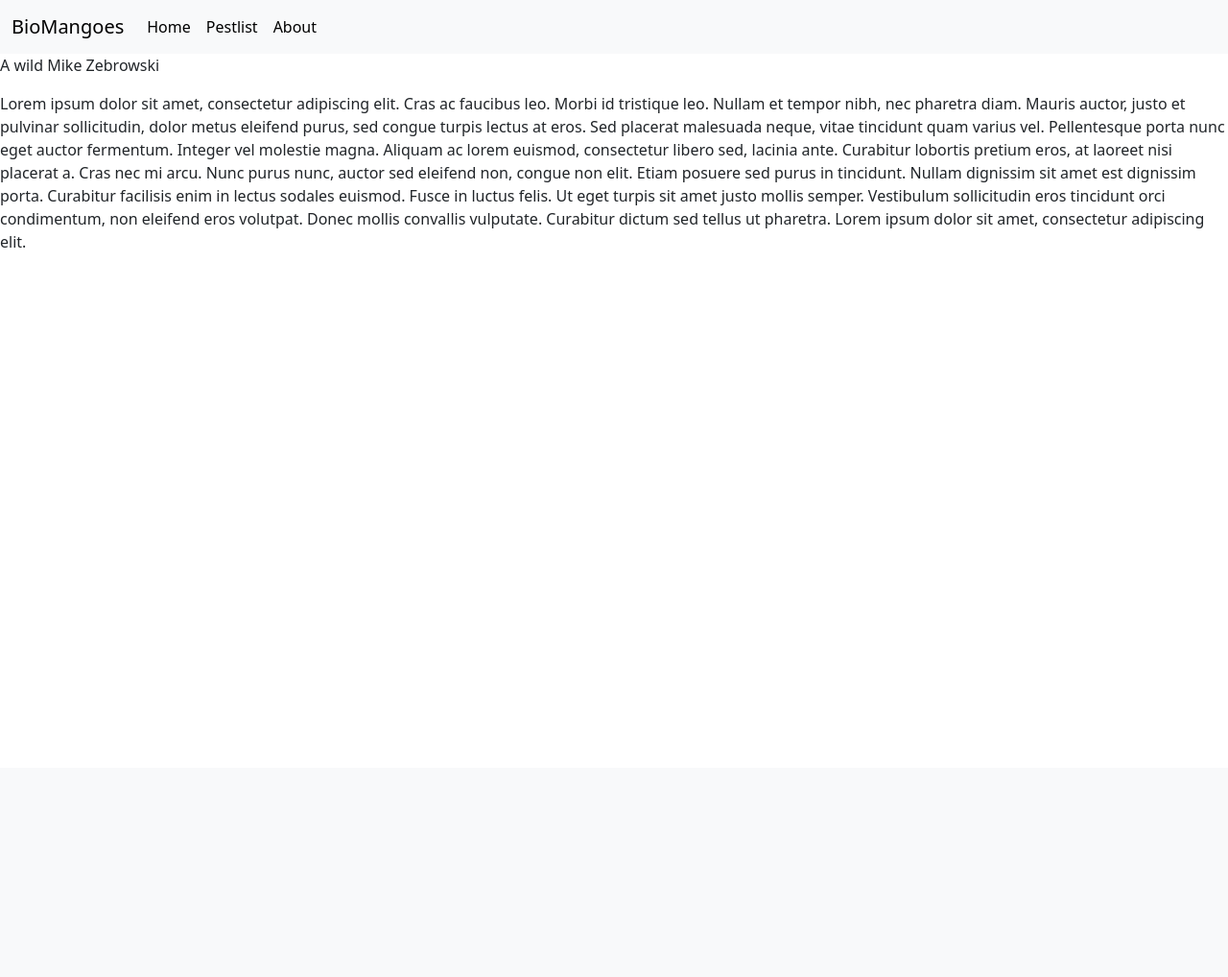
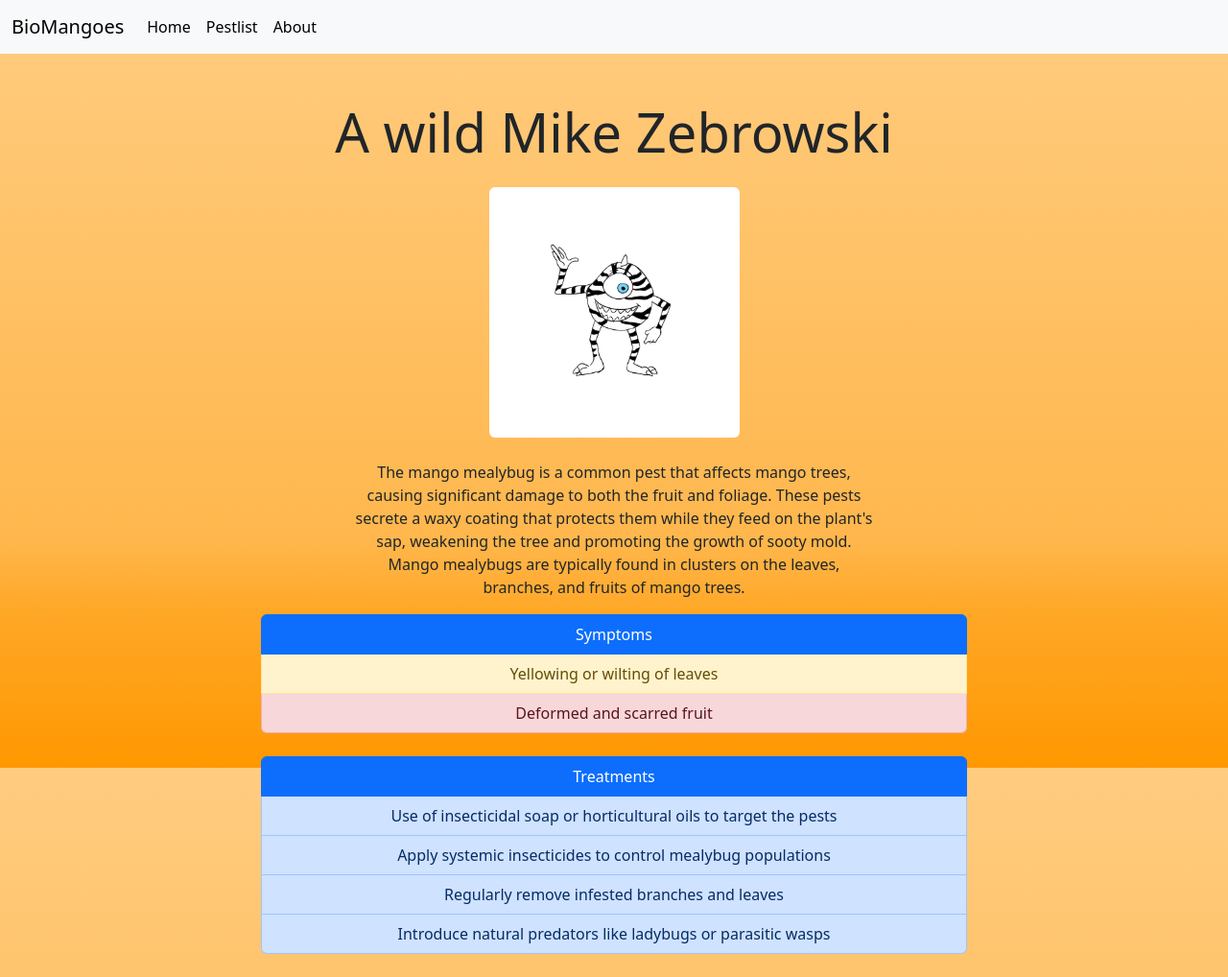
Before and after one commit to HoustonMichaelVaughn/HIT237, a Django app: a page that uses mango_pests/templates/mango_pests/base.html in a window 1280 px wide. Shown: the whole page at 96% size. Before the commit the page ends 258 px from the top, so only its background shows below. Run offline with Django 5.2, Linux system fonts and the light colour scheme; some libraries are stand-ins or nearby versions.

Commit message:
Added some colour, Open to change
Added symptoms and treatments to project_detail and incorporated that into classes in data.py

Implemented Gislene's wireframes. Although not perfectly.

Did some formatting. Nothing to write home about.

```diff
--- a/mango_pests/data.py
+++ b/mango_pests/data.py
@@ -6,24 +6,37 @@ from re import sub
 #   https://www.w3schools.com/django/django_slug_field.php
 #   TO-DO:
 #   Possibly implement django model of generating slugs? See above source
+#   Investigate what will happen if images are made more responsive?
 
 
 class Intrusion:
     #   I don't we are allowed to use Django models for this class so I've made manually made
     #   a url slug generator that way it's much nicer than %20,%20, etc
-    def __init__(self, cardtitle, cardtext, image, detailedinfo):
+    #   cardtitle: The name of the pest (Used for card and else where)
+    #   cardtext: Text to be used for the card
+    #   image: the link to the image (Might be refactored to make it more responsive)
+    #   detailedinfo: Information displayed on project_detail
+    #   symptoms: symptoms displayed. Must be dictionary to indicate level
+    #   treatments: passed as a list, used in project_detail
+    #   urlslug is self made by slugger function, used for neater URLs
+
+    def __init__(self, cardtitle, cardtext, image, detailedinfo, symptoms, treatments):
         self.cardtitle = cardtitle
         self.cardtext = cardtext
         self.image = image
         self.detailedinfo = detailedinfo
+        self.symptoms = symptoms
+        self.treatments = treatments
         self.urlslug = self.slugger(cardtitle)
 
     def dictionaryconstruct(self):
-         return{"cardtitle":self.cardtitle,
-             "cardtext":self.cardtext,
-             "image":self.image,
+         return{"cardtitle": self.cardtitle,
+             "cardtext": self.cardtext,
+             "image": self.image,
              "detailedinfo": self.detailedinfo,
-             "urlslug": self.urlslug}
+             "urlslug": self.urlslug,
+             "symptoms": self.symptoms,
+             "treatments": self.treatments}
 
     def slugger(self, cardtitle):
         return sub(r'[^A-Za-z]+','-',cardtitle)
@@ -34,16 +47,17 @@ MikeZebrowski = Intrusion(
     """Mike Zebrowski is a figment of my imagination.
     It was the first royalty free image that I could find to use a temporary placeholder for images.""",
     'images/pests/temporary-zebrowski.jpg',
-    """Lorem ipsum dolor sit amet, consectetur adipiscing elit. Cras ac faucibus leo. Morbi id tristique leo.
-    Nullam et tempor nibh, nec pharetra diam. Mauris auctor, justo et pulvinar sollicitudin, dolor metus eleifend purus,
-    sed congue turpis lectus at eros. Sed placerat malesuada neque, vitae tincidunt quam varius vel.
-    Pellentesque porta nunc eget auctor fermentum. Integer vel molestie magna.
-    Aliquam ac lorem euismod, consectetur libero sed, lacinia ante.
-    Curabitur lobortis pretium eros, at laoreet nisi placerat a. Cras nec mi arcu. Nunc purus nunc, auctor sed eleifend non,
-    congue non elit. Etiam posuere sed purus in tincidunt. Nullam dignissim sit amet est dignissim porta.
-    Curabitur facilisis enim in lectus sodales euismod. Fusce in luctus felis. Ut eget turpis sit amet justo mollis semper.
-    Vestibulum sollicitudin eros tincidunt orci condimentum, non eleifend eros volutpat. Donec mollis convallis vulputate.
-    Curabitur dictum sed tellus ut pharetra. Lorem ipsum dolor sit amet, consectetur adipiscing elit.""")
+    """The mango mealybug is a common pest that affects mango trees, causing significant damage to both the fruit and foliage.
+    These pests secrete a waxy coating that protects them while they feed on the plant's sap,
+    weakening the tree and promoting the growth of sooty mold.
+    Mango mealybugs are typically found in clusters on the leaves, branches, and fruits of mango trees.""",
+    {"warning":"Sticky honeydew secretion on leaves, branches, and fruit",
+     "danger":"Presence of sooty mold growing on the honeydew",
+     "warning":"Yellowing or wilting of leaves",
+     "danger":"Deformed and scarred fruit"},
+    ["Use of insecticidal soap or horticultural oils to target the pests", "Apply systemic insecticides to control mealybug populations",
+     "Regularly remove infested branches and leaves", "Introduce natural predators like ladybugs or parasitic wasps"]
+)
 
 
 Pestsdiseases = [MikeZebrowski]
--- a/mango_pests/static/css/style.css
+++ b/mango_pests/static/css/style.css
@@ -2,6 +2,8 @@
     Used for the project_list transistions
     Sources:
     https://www.w3schools.com/css/css_pseudo_classes.asp
+    https://cssgradient.io/
+    https://www.canva.com/colors/color-wheel/
 */
 .card:hover .fade-text {
     color: #ffa000;
@@ -19,3 +21,19 @@
 .custom-mangoborder {
     --bs-card-border-color: #ff5733 !important;
 }
+
+.navbar {
+    /*background: linear-gradient(180deg, #80B3FF 0%, #72A4E2 90%, #ffcc80 100%);*/
+    color: white;
+}
+
+body {
+    /*background: linear-gradient(180deg, rgba(255,152,0,1) 0%, rgba(255,184,0,1) 42%, rgba(201,255,0,1) 100%);*/
+    /*background: linear-gradient(to bottom, #ffcc80, #ffb74d, #ff9800);*/
+    background: linear-gradient(to bottom, rgba(255,204,128,1) 0%, rgba(255,183,77,1) 70%,rgba(255,167,38,1) 80%, rgba(255,152,0,1) 100%);
+    background-attachment: fixed;
+    color: #333;
+    font-family: Arial, sans-serif;
+    margin: 0;
+    padding: 0;
+}
--- a/mango_pests/templates/mango_pests/about.html
+++ b/mango_pests/templates/mango_pests/about.html
@@ -6,6 +6,10 @@ https://www.w3schools.com/django/django_tags_for.php
 https://www.w3schools.com/django/ref_filters_divisibleby.php
 https://www.w3schools.com/python/python_dictionaries.asp
 https://getbootstrap.com/docs/5.0/components/card/#using-grid-markup
+
+Notes:
+{% if forloop.counter|divisibleby:2 and not forloop.last %} is used to add a new row every
+two card placements, except for the last card placement. This method avoids a rouge <div>
   {%endcomment%}
 
 
--- a/mango_pests/templates/mango_pests/base.html
+++ b/mango_pests/templates/mango_pests/base.html
@@ -27,7 +27,7 @@ Wrestle with bootstrap, figure out how to
 </head>
 
 <body>
-  <nav class="navbar navbar-expand-lg navbar-light bg-light">
+  <nav class="navbar navbar-expand-lg navbar-light bg-light mb-5">
     <div class="container-fluid">
       <a class="navbar-brand" href="#">BioMangoes</a>
       <button class="navbar-toggler" type="button" data-bs-toggle="collapse" data-bs-target="#navbarSupportedContent"
@@ -35,7 +35,7 @@ Wrestle with bootstrap, figure out how to
         <span class="navbar-toggler-icon"></span>
       </button>
       <div class="collapse navbar-collapse" id="navbarSupportedContent">
-        <ul class="navbar-nav me-auto mb-2 mb-lg-0">
+        <ul class="navbar-nav mb-2 mb-lg-0">
           <li class="nav-item">
             <a class="nav-link active" aria-current="page" href="{% url 'home' %}">Home</a>
           </li>
--- a/mango_pests/templates/mango_pests/project_detail.html
+++ b/mango_pests/templates/mango_pests/project_detail.html
@@ -1,7 +1,56 @@
 {%extends "mango_pests/base.html"%}
+{%load static%}
 
-{%block content%}
+{%comment%}
 
-<p>{{pestdetails.cardtitle}}</p>
-<p>{{pestdetails.detailedinfo}}</p>
-{%endblock%}
+Sources:
+https://getbootstrap.com/docs/4.0/components/list-group/
+
+Notes:
+Symptoms have a nifty little feature that allows you to pass the "serverity" of each symptom.
+Otherwise a standard level can be passed inside the dictionary.
+
+{%endcomment%}
+
+{% block content %}
+
+<div class="container text-center">
+
+    <h1 class="display-4">{{ pestdetails.cardtitle }}</h1>
+    <div class="row justify-content-center my-4">
+        <div class="col-md-3">
+            <img src="{% static pestdetails.image %}" class="img-fluid rounded" alt="...">
+        </div>
+    </div>
+
+
+    <div class="row justify-content-center">
+        <div class="col-md-6">
+            <p>{{ pestdetails.detailedinfo }}</p>
+        </div>
+    </div>
+
+    <div class="row justify-content-center">
+        <div class="col-md-8">
+            <ul class="list-group mb-4">
+                <li class="list-group-item active">Symptoms</li>
+                {% for level, symptom in pestdetails.symptoms.items %}
+                <li class="list-group-item list-group-item-{{ level }}">{{ symptom }}</li>
+                {% endfor %}
+            </ul>
+        </div>
+    </div>
+
+
+    <div class="row justify-content-center">
+        <div class="col-md-8">
+            <ul class="list-group mb-4">
+                <li class="list-group-item active">Treatments</li>
+                {% for treatment in pestdetails.treatments %}
+                <li class="list-group-item list-group-item-primary">{{ treatment }}</li>
+                {% endfor %}
+            </ul>
+        </div>
+    </div>
+</div>
+{% endblock %}
```
Also changed, not shown: mango_pests/templates/mango_pests/home.html (+24 -4 lines), mango_pests/templates/mango_pests/project_list.html (indentation only). Lines whose indentation alone changed are shown as unchanged.
